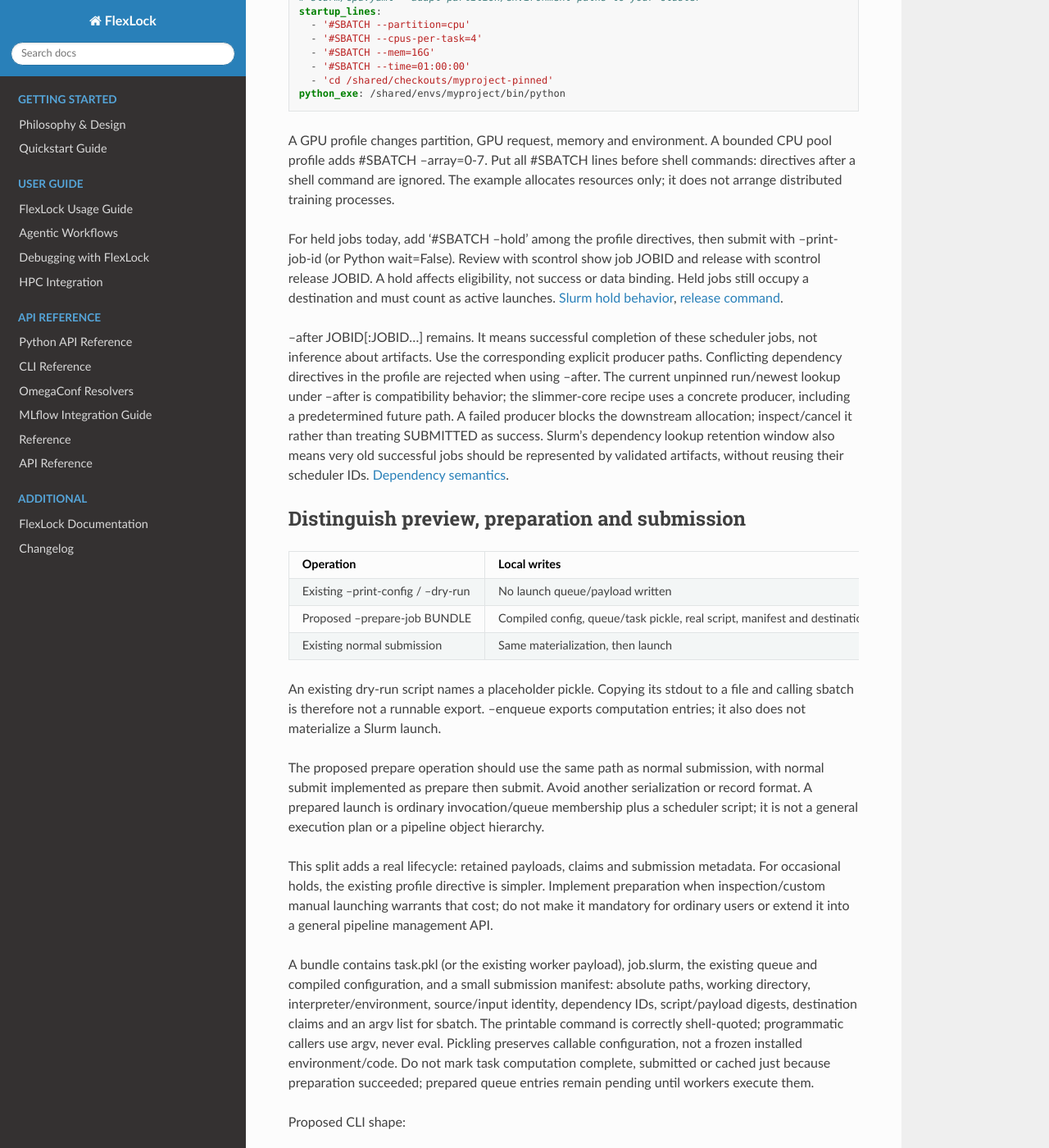
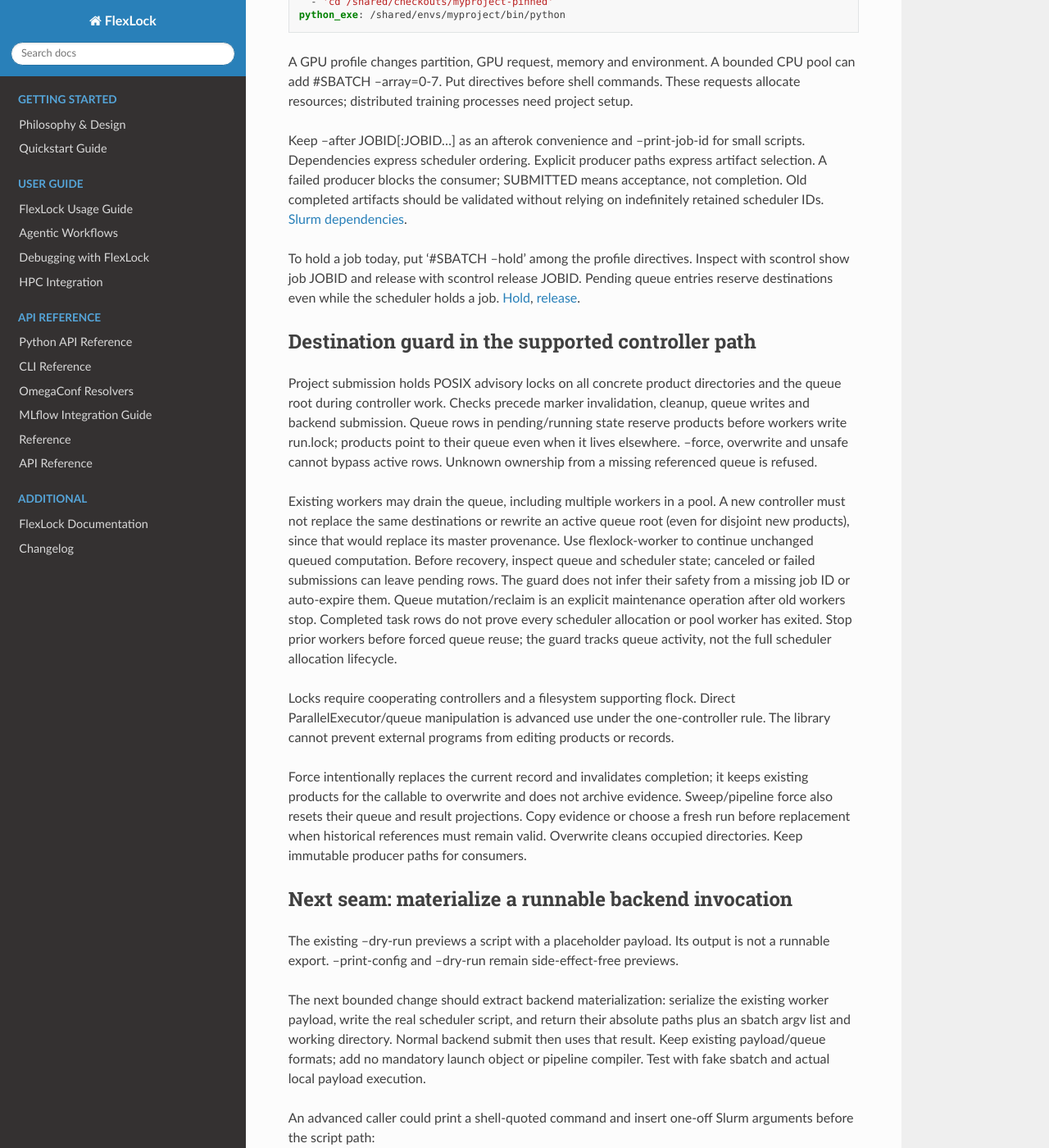
Before and after one commit to quentinf00/flexlock, a Sphinx documentation site: the page built from docs/slurm_submission_workflow.md, in a window 1280 px wide and 1400 px high, scrolled down 408 px. Shown: the whole window at 82% size. Built offline with Sphinx 7.4.7 and the Read the Docs theme 3.1.0, drawn with Linux system fonts in a browser that asks for light colours; some of the changed text lies outside the part shown.

Commit message:
Guard destinations before submission and simplify slimmer-core workflows

````diff
--- a/docs/slimmer_core_migration.md
+++ b/docs/slimmer_core_migration.md
@@ -4,12 +4,15 @@ Date: 2026-10-06. Status: accepted direction and staged implementation plan.
 M0's root-anchor CLI fix is implemented and validated. Review drafts and executable
 examples are available. M1's three reviewed record corrections and an explicit
 future-input snapshot correction are implemented in the isolated branch, validated
-by 202 compatibility cases and a 33-case focused executor follow-up. M1 guard/hash
-work and the remaining phases are planned work, not deployed guarantees or authorization to launch production jobs.
+by 202 compatibility cases and a 33-case focused executor follow-up. The next isolated
+patch preserves colliding producer identities, binds campaign coverage to frozen input
+bytes, and adds controller/queue destination guards. M1 directory-hash work and the
+remaining phases stay open. No production deployment or live-job authorization is implied.
 
 Review companions: [workflow guidelines](workflow_guidelines.md) with executable
 configuration/campaign/chain examples, and [Slurm submission proposal](slurm_submission_workflow.md).
-Prepare-without-submit is proposed after M1 guards/M2 bindings; --after remains.
+Backend materialization is proposed after M1 guards/M2 bindings; a managed prepared-launch
+lifecycle is deferred. --after remains.
 
 [Milestone evidence](../reports/2026-10-06-workflow-guidelines-record-contracts/report.md)
 records implementation scope and passing checks. Remaining M1/M2 work stays open.
@@ -76,7 +79,10 @@ queue/backend construction; collects terminal outcomes by requested task ID acro
 tags, rejecting active rows owned by another tag inside the queue transaction; and
 requires a readable authoritative record for cache hits. No record schema or task
 identity format changes. 202 compatibility cases and 33 focused follow-up cases
-pass. Remaining M1 work below is still open. Deprecating orchestration does not permit compatibility paths to lie.
+pass. The follow-up guard uses controller locks and pending/running queue reservations
+before force/cleanup/dispatch; held jobs reserve their products. Direct queue mutation
+remains under the one-controller rule. Directory hashing remains open. Deprecating
+orchestration does not permit compatibility paths to lie.
 
 Smallest same-root composite remedy: reject repeated resolved stage directories
 within an item. Stable stage IDs can be an optional later enhancement if consumers
@@ -87,7 +93,9 @@ Guard destination records before dispatch, including submitted-but-not-started
 work. A check followed by an unprotected later write is insufficient for simultaneous
 submitters: use a narrow atomic launch claim or explicitly refuse that use. --force
 is intentional replacement, not an undocumented way to seize an active writer.
-Define what previous record/error is discarded or retained and show the destination.
+Force replaces the current record and does not archive old evidence; products remain
+for in-place rewriting. Preserve evidence or use a fresh path for historical bindings.
+Old index fingerprints must not resolve to a replacement record.
 One-controller queue guidance remains until a stronger ownership protocol is tested.
 
 The current large-directory hash-cache test accepts stale hashes after nested file
@@ -156,7 +164,10 @@ transitive dependency completeness. Full source evidence and filtered diff can c
 Use the real pilot manifests/records as examples without retrospectively inventing
 historical identity. Existing bounded scientific results are not production adoption.
 A thousand-item benchmark is required to assess the original file-listing pain;
-small correctness tests alone do not demonstrate scalability.
+small correctness tests alone do not demonstrate scalability. Measure repository
+fingerprinting even with smart_run=False: source provenance still costs work. Separate
+configuration/queue serialization, source capture, input hashing and scheduler calls
+before choosing amortization or removing optional cache policy.
 
 ## Rollout and stop rules
 
--- a/docs/slurm_submission_workflow.md
+++ b/docs/slurm_submission_workflow.md
@@ -1,17 +1,13 @@
-# Slurm submission workflow — proposal for review
+# Slurm submission workflow
 
-2026-10-06. Current API described below is available in the isolated checkout.
-Prepared-launch commands are design sketches, not implemented flags.
+2026-10-06. Profiles, --after and --print-job-id are available in the isolated
+checkout. The backend preparation seam below is proposed, not implemented.
 [Workflow recipes](workflow_guidelines.md) and [migration plan](slimmer_core_migration.md).
 
-Keep two ordinary inputs: a computation config and a Slurm profile. Keep --after as
-a narrow afterok convenience and --print-job-id for small project scripts. Expose
-scheduler-specific options through Slurm rather than duplicating its entire CLI.
-
-## Current profiles, dependencies and held jobs
+## Ordinary use: computation config plus resource profile
 
 ```yaml
-# slurm/cpu.yaml — adapt partition/environment paths to your cluster
+# slurm/cpu.yaml — adapt paths and partition to your cluster
 startup_lines:
   - '#SBATCH --partition=cpu'
   - '#SBATCH --cpus-per-task=4'
@@ -22,133 +18,89 @@ python_exe: /shared/envs/myproject/bin/python
 ```
 
 A GPU profile changes partition, GPU request, memory and environment. A bounded
-CPU pool profile adds #SBATCH --array=0-7. Put all #SBATCH lines before shell
-commands: directives after a shell command are ignored. The example allocates
-resources only; it does not arrange distributed training processes.
+CPU pool can add #SBATCH --array=0-7. Put directives before shell commands. These
+requests allocate resources; distributed training processes need project setup.
 
-For held jobs today, add '#SBATCH --hold' among the profile directives, then submit
-with --print-job-id (or Python wait=False). Review with scontrol show job JOBID and
-release with scontrol release JOBID. A hold affects eligibility, not success or data
-binding. Held jobs still occupy a destination and must count as active launches.
-[Slurm hold behavior](https://slurm.schedmd.com/sbatch.html#OPT_hold),
-[release command](https://slurm.schedmd.com/scontrol.html#OPT_release).
+Keep --after JOBID[:JOBID...] as an afterok convenience and --print-job-id for
+small scripts. Dependencies express scheduler ordering. Explicit producer paths
+express artifact selection. A failed producer blocks the consumer; SUBMITTED
+means acceptance, not completion. Old completed artifacts should be validated
+without relying on indefinitely retained scheduler IDs.
+[Slurm dependencies](https://slurm.schedmd.com/sbatch.html#OPT_dependency).
 
---after JOBID[:JOBID...] remains. It means successful completion of these scheduler
-jobs, not inference about artifacts. Use the corresponding explicit producer paths.
-Conflicting dependency directives in the profile are rejected when using --after.
-The current unpinned run/newest lookup under --after is compatibility behavior;
-the slimmer-core recipe uses a concrete producer, including a predetermined future
-path. A failed producer blocks the downstream allocation; inspect/cancel it rather
-than treating SUBMITTED as success. Slurm's dependency lookup retention window also
-means very old successful jobs should be represented by validated artifacts, without
-reusing their scheduler IDs. [Dependency semantics](https://slurm.schedmd.com/sbatch.html#OPT_dependency).
+To hold a job today, put '#SBATCH --hold' among the profile directives. Inspect
+with scontrol show job JOBID and release with scontrol release JOBID. Pending
+queue entries reserve destinations even while the scheduler holds a job.
+[Hold](https://slurm.schedmd.com/sbatch.html#OPT_hold),
+[release](https://slurm.schedmd.com/scontrol.html#OPT_release).
 
-## Distinguish preview, preparation and submission
+## Destination guard in the supported controller path
 
-| Operation | Local writes | Scheduler call | Meaning |
-|---|---|---|---|
-| Existing --print-config / --dry-run | No launch queue/payload written | None | Inspect configuration or a script with a placeholder payload |
-| Proposed --prepare-job BUNDLE | Compiled config, queue/task pickle, real script, manifest and destination claims | None | Ready-to-submit invocation; not a submitted job |
-| Existing normal submission | Same materialization, then launch | sbatch | Scheduler accepted a job; ID recorded; completion separate |
+Project submission holds POSIX advisory locks on all concrete product directories
+and the queue root during controller work. Checks precede marker invalidation,
+cleanup, queue writes and backend submission. Queue rows in pending/running state
+reserve products before workers write run.lock; products point to their queue even
+when it lives elsewhere. --force, overwrite and unsafe cannot bypass active rows.
+Unknown ownership from a missing referenced queue is refused.
 
-An existing dry-run script names a placeholder pickle. Copying its stdout to a file
-and calling sbatch is therefore not a runnable export. --enqueue exports computation
-entries; it also does not materialize a Slurm launch.
+Existing workers may drain the queue, including multiple workers in a pool. A new
+controller must not replace the same destinations or rewrite an active queue root
+(even for disjoint new products), since that would replace its master provenance.
+Use flexlock-worker to continue unchanged queued computation. Before recovery,
+inspect queue and scheduler state; canceled or failed submissions can leave pending
+rows. The guard does not infer their safety from a missing job ID or auto-expire them.
+Queue mutation/reclaim is an explicit maintenance operation after old workers stop.
+Completed task rows do not prove every scheduler allocation or pool worker has exited.
+Stop prior workers before forced queue reuse; the guard tracks queue activity, not
+the full scheduler allocation lifecycle.
 
-The proposed prepare operation should use the same path as normal submission, with
-normal submit implemented as prepare then submit. Avoid another serialization or
-record format. A prepared launch is ordinary invocation/queue membership plus a
-scheduler script; it is not a general execution plan or a pipeline object hierarchy.
+Locks require cooperating controllers and a filesystem supporting flock. Direct
+ParallelExecutor/queue manipulation is advanced use under the one-controller rule.
+The library cannot prevent external programs from editing products or records.
 
-This split adds a real lifecycle: retained payloads, claims and submission metadata.
-For occasional holds, the existing profile directive is simpler. Implement preparation
-when inspection/custom manual launching warrants that cost; do not make it mandatory
-for ordinary users or extend it into a general pipeline management API.
+Force intentionally replaces the current record and invalidates completion; it
+keeps existing products for the callable to overwrite and does not archive evidence.
+Sweep/pipeline force also resets their queue and result projections. Copy evidence
+or choose a fresh run before replacement when historical references must remain valid.
+Overwrite cleans occupied directories. Keep immutable producer paths for consumers.
 
-A bundle contains task.pkl (or the existing worker payload), job.slurm, the existing
-queue and compiled configuration, and a small submission manifest: absolute paths,
-working directory, interpreter/environment, source/input identity, dependency IDs,
-script/payload digests, destination claims and an argv list for sbatch. The printable
-command is correctly shell-quoted; programmatic callers use argv, never eval.
-Pickling preserves callable configuration, not a frozen installed environment/code.
-Do not mark task computation complete, submitted or cached just because preparation
-succeeded; prepared queue entries remain pending until workers execute them.
+## Next seam: materialize a runnable backend invocation
 
-Proposed CLI shape:
+The existing --dry-run previews a script with a placeholder payload. Its output is
+not a runnable export. --print-config and --dry-run remain side-effect-free previews.
+
+The next bounded change should extract backend materialization: serialize the
+existing worker payload, write the real scheduler script, and return their absolute
+paths plus an sbatch argv list and working directory. Normal backend submit then
+uses that result. Keep existing payload/queue formats; add no mandatory launch object
+or pipeline compiler. Test with fake sbatch and actual local payload execution.
+
+An advanced caller could print a shell-quoted command and insert one-off Slurm
+arguments before the script path:
 
 ```bash
-# PROPOSED, not available yet
-flexlock-run -d myproject.configs.run.cfg -s train \
-  --slurm-config slurm/gpu.yaml --after 12345 --prepare-job /shared/launches/train001
-# Prints a real command, with a fixed working directory and absolute script path:
-sbatch --parsable --chdir=/shared/checkouts/myproject-pinned /shared/launches/train001/job.slurm
-# One-off scheduler options go BEFORE the script path:
+# Illustrative output of the future backend seam; no new CLI flag exists yet.
 sbatch --parsable --hold --time=02:00:00 \
   --chdir=/shared/checkouts/myproject-pinned /shared/launches/train001/job.slurm
 ```
 
-Slurm command-line options override environment/script settings. Record the actual
-command and the scheduler's accepted settings, not just the profile defaults.
---parsable can return ID;cluster, so machine parsing must preserve/handle that form.
-[Option precedence and ID output](https://slurm.schedmd.com/sbatch.html).
+Command-line options override script/environment settings. Record actual arguments;
+changes to dependencies, working directory, exports or array membership affect the
+invocation, beyond resource tuning. Programmatic callers use argv rather than eval.
+[Slurm options and parsable output](https://slurm.schedmd.com/sbatch.html).
+Pickling a callable does not freeze its imported code/environment.
 
-## What a raw manual sbatch call gives up
+## Explicit limits of manual export
 
-Manual sbatch is useful, but FlexLock cannot observe the call or learn its job ID
-until someone reports it (or the worker starts). A held job can remain invisible to
-the controller for days. A printed command alone cannot provide reliable queued-job
-tracking, final scheduler parameters or submit-time failure bookkeeping.
+Raw sbatch is project-owned advanced use. FlexLock cannot observe acceptance, the
+job ID, actual scheduler settings or repeat submissions. Do not claim that exporting
+a script guarantees one submission. A crash between scheduler acceptance and
+recording the ID creates uncertainty: inspect scheduler state before retrying.
+Preparation success is not scheduler acceptance or computation completion.
 
-Prefer one small bundle submission helper, rather than an argument per Slurm option:
-proposed `flexlock-submit BUNDLE -- --hold --time=02:00:00`. It verifies digests and
-claims, invokes sbatch with an argv list, and records the returned scheduler ID and
-actual arguments. Exact command/API naming is still open. A backend prepare() method
-and its submit() wrapper should share this path.
-
-Raw manual submission remains possible, with an explicit project launch ledger and
-a proposed attach/record-ID operation; until attached, the library must expose its
-scheduler state as unknown. Avoid inventing a job ID at preparation. Capture stderr
-on failed submissions and retain the bundle for diagnosis. If attaching after a
-manual launch fails, inspect the accepted job before retrying any submission.
-
-Do not promise that arbitrary appended options preserve the invocation contract:
-changing chdir/export/interpreter, replacing dependencies or adding an array changes
-execution. The helper should reject contradictory generated dependency settings
-and repeated bundle submissions. Reviewed resource/hold/account options are the
-normal escape hatch; more advanced raw Slurm use is project-owned and must retain
-the actual settings. No need for --hold as another top-level FlexLock flag initially.
-
-## Destination claims and delayed launch
-
-Preparation should check and claim destinations before returning the command.
-Otherwise another launch can occupy them between export and manual submission,
-forcing a worker-time collision. Claims survive while a job is held or the bundle
-is awaiting submission. Discarding an unsubmitted bundle explicitly releases its
-claims; do not auto-expire one whose submission status is unknown.
-
-The helper checks claims before sbatch; default refusal applies to occupied records
-and active/prepared launches. --force must not steal a pending/running/held writer.
-A prepared bundle is submitted once unless an explicit continuation/recovery policy
-is used. Array workers may share one launch; accidental resubmission is different.
-Record these distinctions without implementing a general distributed ownership
-framework. Start with one controller per campaign root and narrow atomic claims.
-
-Freeze ordinary existing producer choices at preparation. An explicit future path
-can be read at consumer start, with its required afterok relationship. If dependency
-IDs are not known yet, prepare the downstream after producer submission or use the
-submission helper to attach validated dependencies and record them; never substitute
-a newest run. Preparing a whole graph is unnecessary for this feature.
-
-## Implementation placement and acceptance
-
-M1 establishes guard/active-launch contracts. M2 establishes concrete upstream
-bindings. Then add the preparation split as a bounded backend change, before wider
-adoption. Current draft/examples do not implement it or claim its guarantees.
-
-Acceptance must show: no sbatch invocation during prepare; runnable payload/script;
-normal submit shares preparation; shell/path quoting and cwd independence; accurate
-held/submitted states; rejection before sbatch on destination collisions; failed
-submission does not claim acceptance; digest mismatch/repeat launch refusal; manual
-ID attachment; dependency conflicts; array worker draining; explicit disposal; source
-drift detection or immutable checkout. Use fake sbatch and local worker execution
-first. Retain existing side-effect-free preview behavior.
+Defer managed bundle claims, attach/record-ID/dispose commands, automatic recovery
+and a public prepared-launch lifecycle. These would add coordination obligations
+that are unnecessary for ordinary profile-based submission and occasional holds.
+The materialization seam should be useful and testable before considering a public
+CLI export. Any future managed delayed-launch feature needs its own concrete
+ownership contract and acceptance evidence.
--- a/docs/workflow_guidelines.md
+++ b/docs/workflow_guidelines.md
@@ -82,8 +82,13 @@ cfg = dict(
 Put the concrete producer in one root anchor and read related facts from its record.
 Avoid duplicating dataset path, normalization and model settings in every consumer.
 A small project helper can expose a dataset/checkpoint binding when several values
-belong together. It should require a named record, check its schema and return plain
-values/config nodes; it should not search for a replacement silently.
+belong together. The executable [acceptance helper](../examples/slimmer_workflows/bindings.py)
+requires a named completed record and declared output integrity. A standalone
+producer needs a done queue row; a composite producer needs the selected stage
+record and its completion evidence, since later stages can still be running. Train/assess call it at consumer start. run_lock remains a reader and can
+read failed records; using those records as accepted products is a separate decision.
+The helper returns plain paths and never searches for a replacement. Real projects
+also validate grid/mask/model schema and compatibility.
 Facts describing a checkpoint should be validated against the checkpoint contents.
 A record is not proof of compatibility between grids, masks or model architectures.
 
@@ -165,11 +170,11 @@ Avoid automatic cache checks in the fresh recipe: CLI caching is opt-in; Python
 Project.submit currently defaults smart_run=True, so pass smart_run=False.
 
 Choose a fresh directory by default. --force is intentional in-place re-execution,
-not ordinary pipeline continuation. The current implementation removes completion
-markers but does not archive all old evidence or protect every queued destination.
-The migration must establish refusal before scheduler submission and define force
-against active work; guidelines do not replace that guard. Retain old records until
-that contract is implemented. An immutable code checkout/environment avoids source
+not ordinary pipeline continuation. The isolated controller now checks all destinations
+before invalidating markers or dispatching. Pending/running queue rows reserve paths;
+force cannot seize them, including held jobs. Force replaces current records and keeps
+products for in-place rewriting; it does not archive old evidence. Use a fresh run or
+copy evidence first when downstream historical references need to remain valid. An immutable code checkout/environment avoids source
 drift between submission and execution; pickling a function does not freeze imports.
 
 ## File-list campaign with project coverage checks
@@ -237,6 +242,10 @@ validates required output contracts, and distinguishes produced, explicitly empt
 excluded-with-reason, failed, interrupted and missing/pending items. A directory or
 scheduler exit code alone is insufficient. The toy helper reports unresolved cases
 as issues; use flexlock items/status for detailed failed/pending classification.
+Queue entries carry the frozen input SHA256. Processing hashes and parses the same
+bytes and refuses a changed input. Coverage checks the recorded expectation and
+product's input identity against the manifest. It does not substitute today's file
+for historical evidence. Add --check-current-inputs to check current bytes separately.
 Real SAR reducers additionally validate region/date/partition coverage and payload
 schema. SST comparison checks matched platform/date membership and model semantics.
 
@@ -321,7 +330,10 @@ python -m examples.slimmer_workflows.orchestrate \
 
 This command submits real jobs. Review the config/resource profiles before use.
 If training submission fails, preparation remains submitted; the ledger preserves
-its ID. Inspect it and launch only the missing stages. Submission is not completion.
+its ID. This small example ledger is best-effort: a crash after acceptance but before
+writing the ID leaves an ambiguous launch. Inspect the scheduler before retrying; a
+missing ledger entry does not prove no job was accepted. Launch only verified missing
+stages. Submission is not completion.
 Blocked downstream jobs need inspection/cancellation if the producer fails.
 For chosen already-complete preparation, omit its launch and dependency, validate
 its record/product, and pass its explicit path to training. Do not add old completed
@@ -330,10 +342,10 @@ job IDs indefinitely: scheduler dependency lookup has a retention window.
 ## Slurm configuration and proposed prepare/submit workflow
 
 See the separate [Slurm proposal](slurm_submission_workflow.md). Keep --after and
-profiles; support held jobs through Slurm directives today. A future prepare-job
-operation would materialize a launch bundle without calling sbatch; its destination
-claims and manual-launch bookkeeping must satisfy the core guard contract first.
-This proposal adds no pipeline compiler and does not mirror every sbatch flag.
+profiles; support held jobs through Slurm directives today. Next extract a backend
+materialization seam returning a real payload, script and submission argv. Defer a
+public managed prepared-launch lifecycle. Raw manual export is advanced project use
+with explicit limits; no new pipeline compiler or sbatch option catalogue is needed.
 
 ## Review and implementation order
 
@@ -341,5 +353,5 @@ Review these patterns now; implement M1 record/guard contracts and M2 accurate
 producer bindings against them. Keep cache/resume policy optional, retain historical
 readers and exercise the recipes locally/fake-backend before isolated SAR/SST adoption.
 The toy computations exercise plumbing, not scientific acceptance. The draft does
-not declare large data identity, simultaneous controllers or prepared submissions
-safe before their corresponding acceptance checks exist.
+not establish large data identity or prepared-submission safety. Controller collision
+checks cover the supported Project paths; advanced queue mutation requires one controller.
````
Also changed, not shown: examples/slimmer_workflows/README.md, 11 other files.
